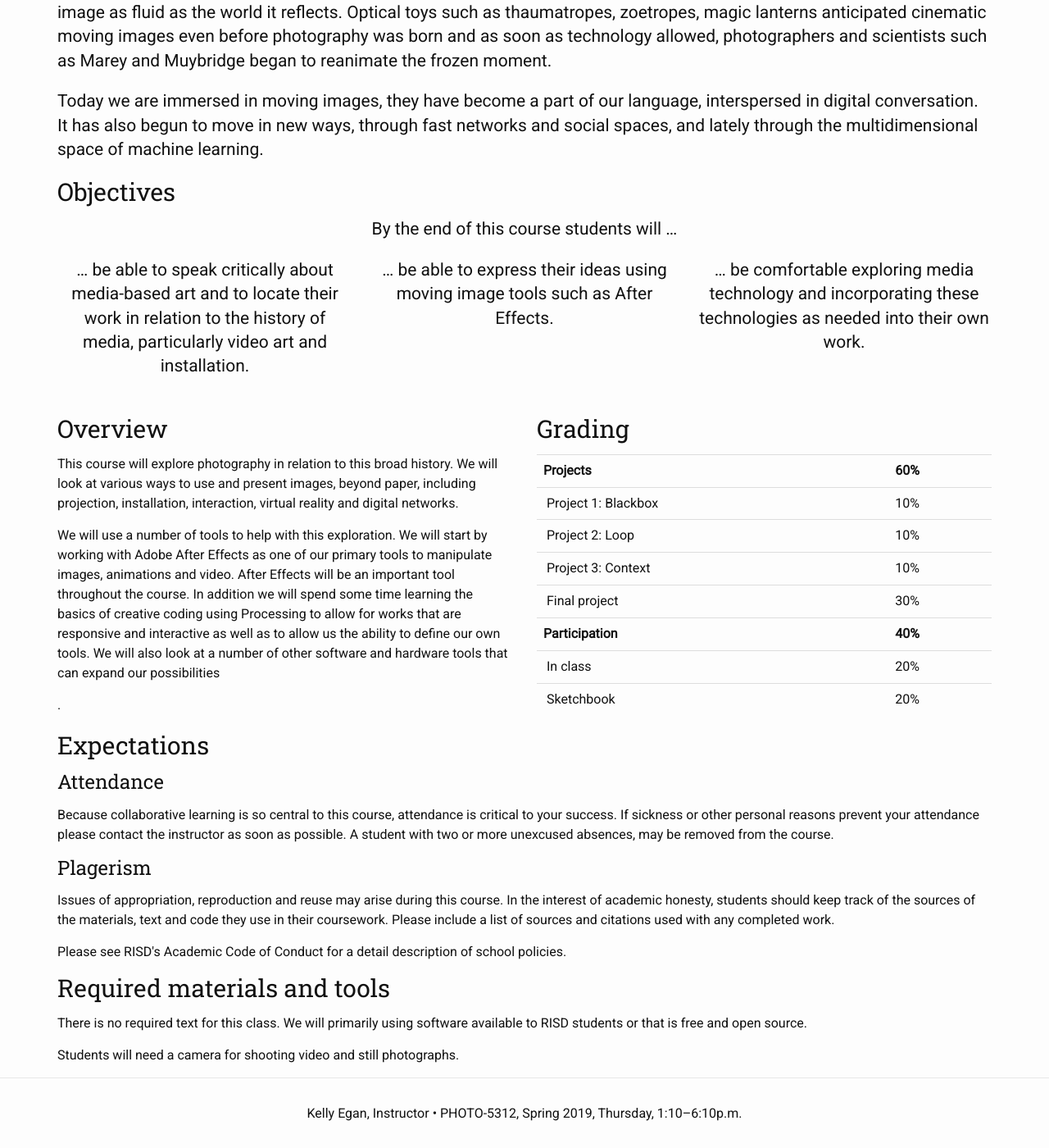
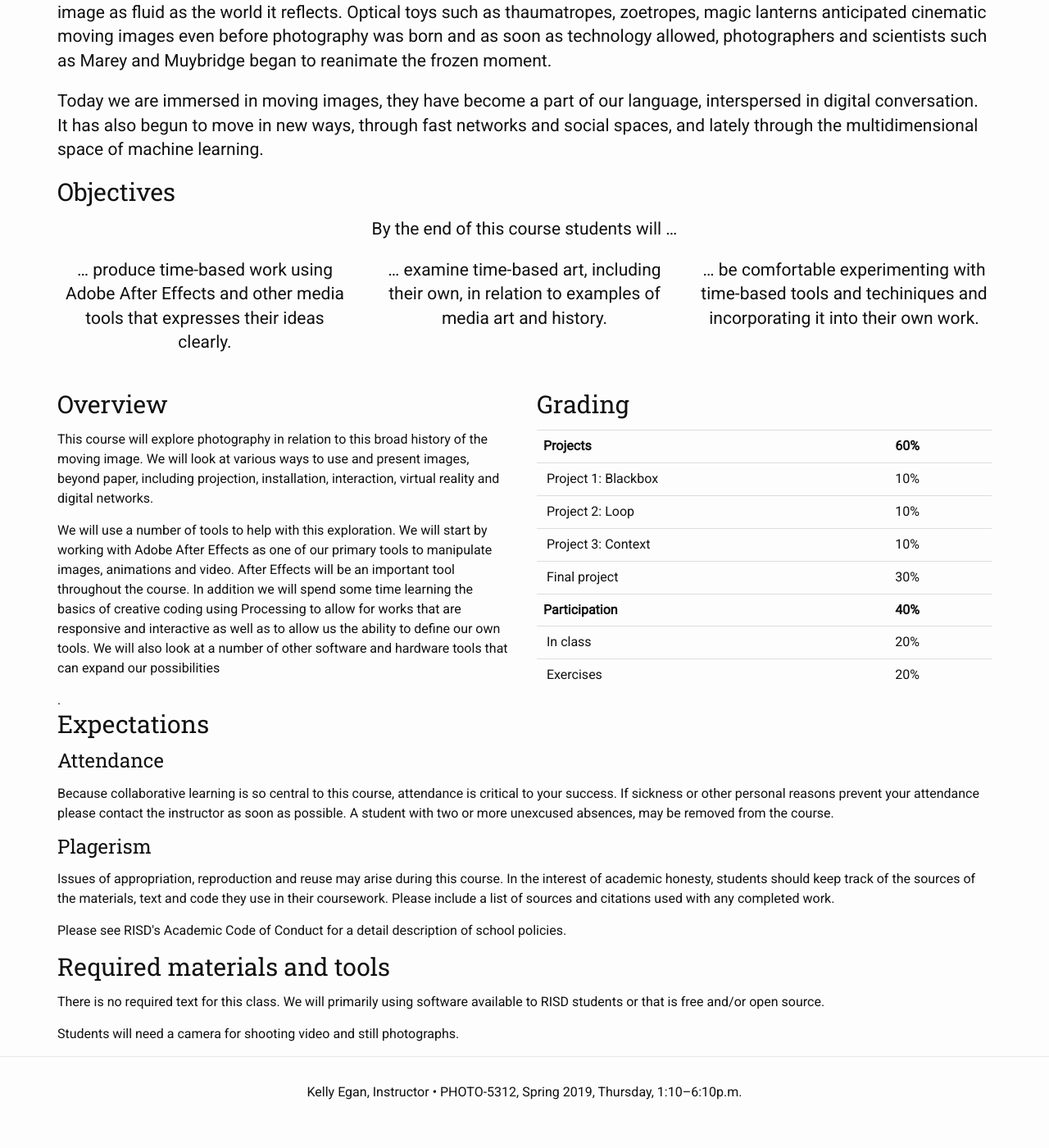
Before and after one commit to kellyegan/StillMoving, a Jekyll site: the page built from course-info.html, in a window 1280 px wide and 1400 px high, scrolled down 244 px. Shown: the whole window at 82% size. Built offline with Jekyll 4.4.1, drawn with Linux system fonts in a browser that asks for light colours; after the commit the page ends 1618 px from its top, so only the background shows below that; some of the changed text lies outside the part shown.

Commit message:
Update course info for Spring 2019

```diff
--- a/course-info.html
+++ b/course-info.html
@@ -15,15 +15,15 @@ permalink: /course-info/
 
 <div class="row">
   <div class="col-sm-4">
-     <p class="lead text-center">&hellip; be able to speak critically about media-based art and to locate their work in relation to the history of media, particularly video art and installation.</p>
+     <p class="lead text-center">&hellip; produce time-based work using Adobe After Effects and other media tools that expresses their ideas clearly.</p>
   </div>
 
   <div class="col-sm-4">
-    <p class="lead text-center">&hellip; be able to express their ideas using moving image tools such as After Effects.</p>
+    <p class="lead text-center">&hellip; examine time-based art, including their own, in relation to examples of media art and history.</p>
   </div>
 
   <div class="col-sm-4">
-     <p class="lead text-center">&hellip; be comfortable exploring media technology and incorporating these technologies as needed into their own work.</p>
+     <p class="lead text-center">&hellip; be comfortable experimenting with time-based tools and techiniques and incorporating it into their own work.</p>
   </div>
 </div>
 
@@ -33,7 +33,7 @@ permalink: /course-info/
   <div class="col-sm-6">
     <h2>Overview</h2>
 
-<p>This course will explore photography in relation to this broad history. We will look at various ways to use and present images, beyond paper, including projection, installation, interaction, virtual reality and digital networks.</p>
+<p>This course will explore photography in relation to this broad history of the moving image. We will look at various ways to use and present images, beyond paper, including projection, installation, interaction, virtual reality and digital networks.</p>
 
 <p>We will use a number of tools to help with this exploration. We will start by working with Adobe After Effects as one of our primary tools to manipulate images, animations and video. After Effects will be an important tool throughout the course. In addition we will spend some time learning the basics of creative coding using Processing to allow for works that are responsive and interactive as well as to allow us the ability to define our own tools. We will also look at a number of other software and hardware tools that can expand our possibilities</p>.
 
@@ -50,7 +50,7 @@ permalink: /course-info/
 
       <tr> <th>Participation</th> <th>40%</th> </tr>
       <tr> <td>&nbsp;In class</td> <td>20%</td> </tr>
-      <tr> <td>&nbsp;Sketchbook</td> <td>20%</td> </tr>
+      <tr> <td>&nbsp;Exercises</td> <td>20%</td> </tr>
     </table>
   </div>
 
@@ -71,6 +71,6 @@ permalink: /course-info/
 
 <h2>Required materials and tools</h2>
 
-<p>There is no required text for this class. We will primarily using software available to RISD students or that is free and open source.</p>
+<p>There is no required text for this class. We will primarily using software available to RISD students or that is free and/or open source.</p>
 
 <p>Students will need a camera for shooting video and still photographs.</p>
```
Also changed, not shown: other parts of course-info.html (+1 -1 lines).
